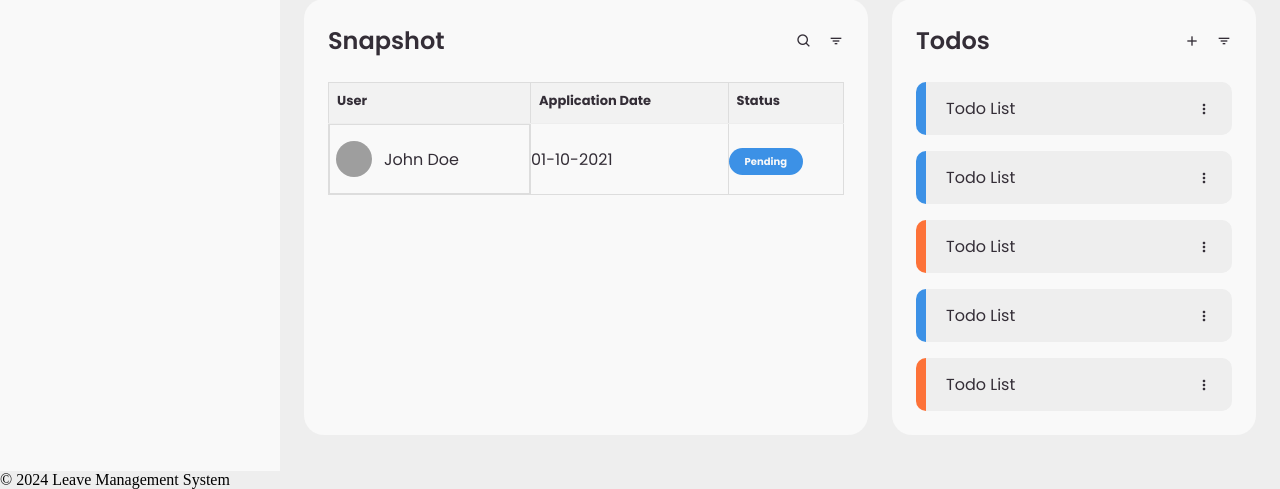
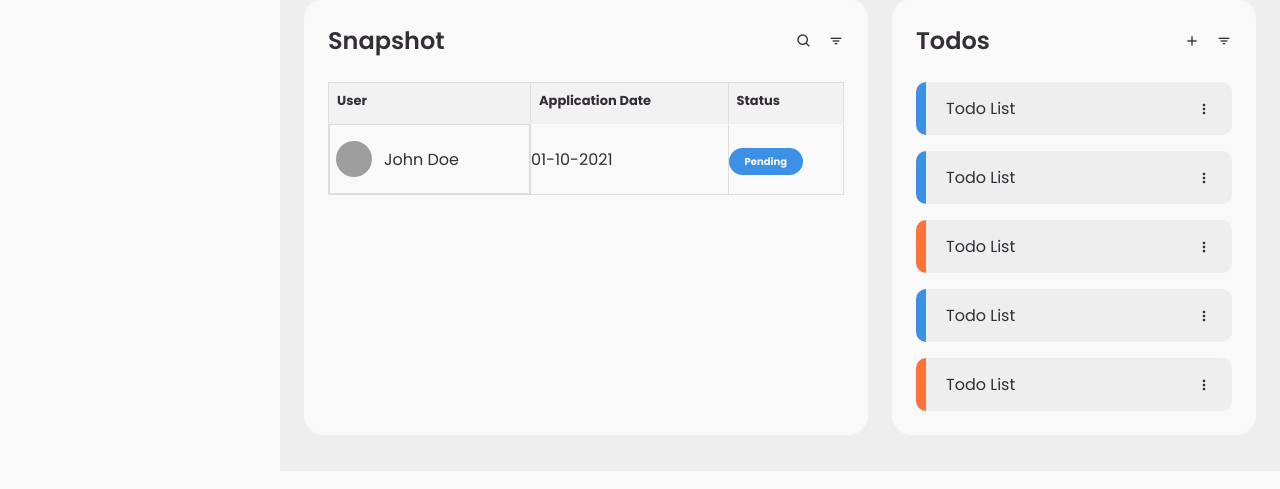
Before and after one commit to rcezea/Leave-Management-System, a Flask app: template templates/dashboard/Admin.html in a window 1280 px wide. Shown: the part 523-1012 px from the top of the page. After the commit the page ends 934 px from the top, so only its background shows below. Run offline with Flask 3, Linux system fonts and the light colour scheme; the template is opened without the code that fills it, so the values that code supplies are empty; grey boxes are pictures that could not be loaded.

Commit message:
code (Admin) : Adding favicon; removing footer

```diff
--- a/templates/dashboard/Admin.html
+++ b/templates/dashboard/Admin.html
@@ -7,6 +7,7 @@
     <link rel="stylesheet" href="../../static/css/loader.css">
     <link rel="stylesheet" href="../../static/css/admin_dashboard.css">
     <link href='https://unpkg.com/boxicons@2.0.9/css/boxicons.min.css' rel='stylesheet'>
+    <link rel="icon" type="image/x-icon" href="../../static/img/favicon.png">
     <link rel="stylesheet" href="../../static/css/loader.css">
     <title>LMS | Admin</title>
 </head>
@@ -171,11 +172,6 @@
 </main>
 <!-- MAIN -->
 </section>
-
-
-<footer>
-    <p>&copy; 2024 Leave Management System</p>
-</footer>
 <script src="../../static/js/dashboard.js"></script>
 <script>
     var loader = document.getElementById("preloader");
```
